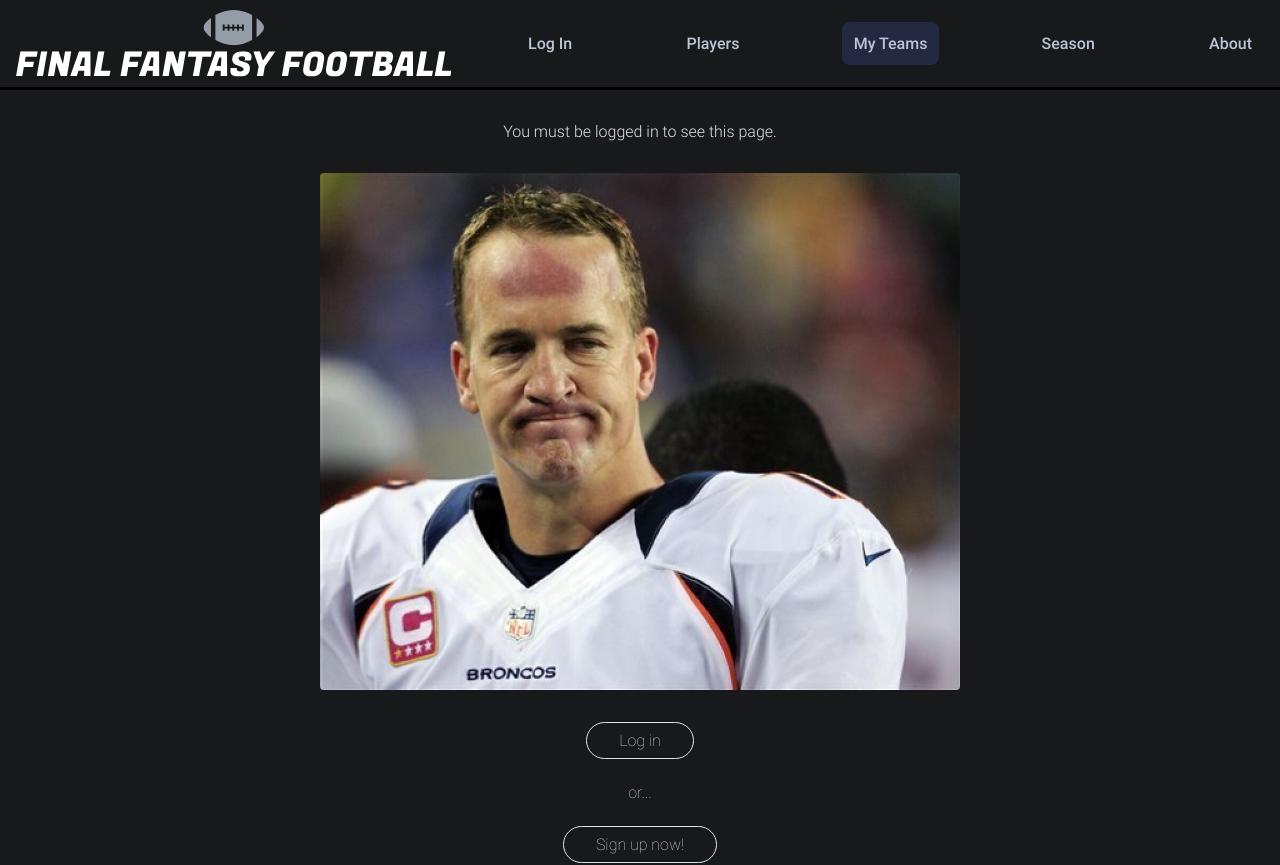
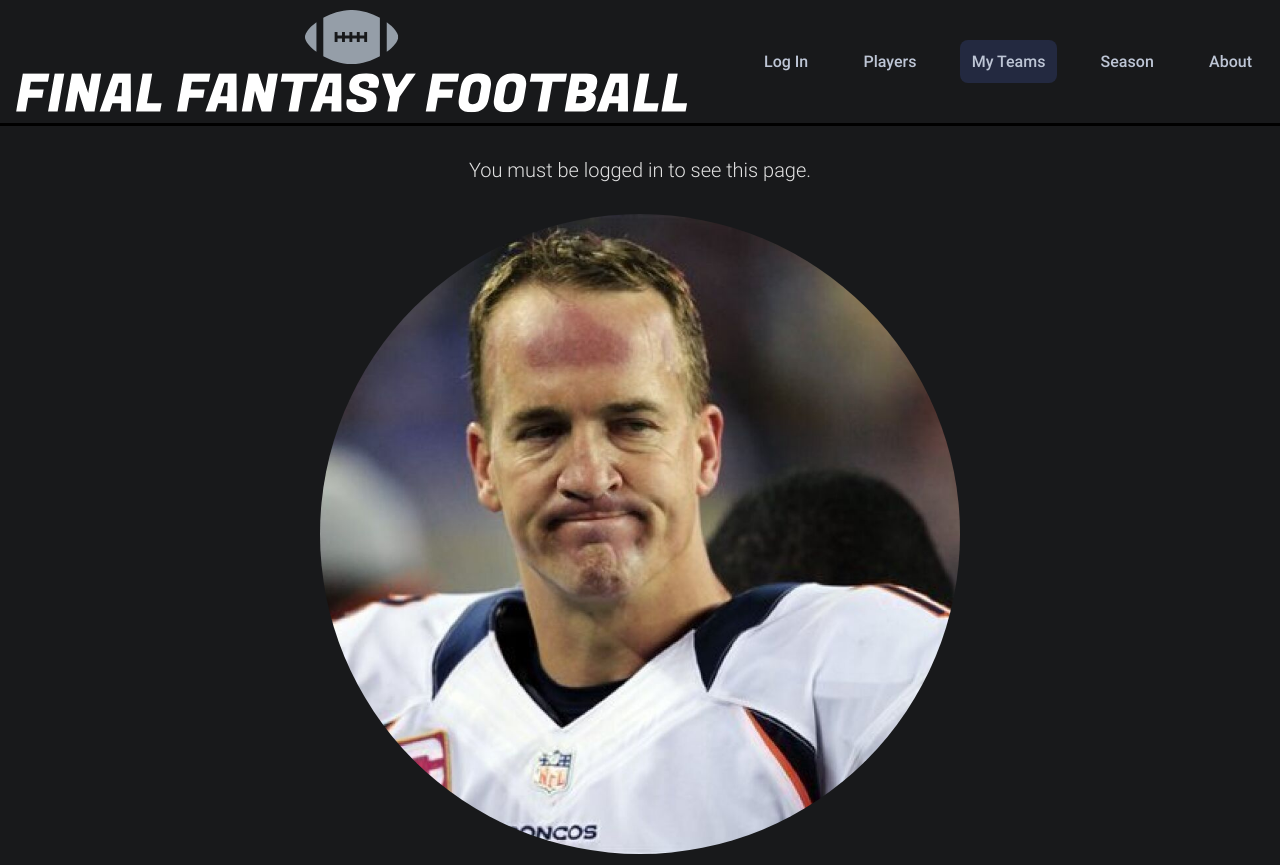
Before and after one commit to AdamPie29/final-fantasy-football, a React (Create React App) app in the folder client/: page /teams in a window 1280 px wide. Shown: the top 865 px of the page. Built offline with nearby package versions, Linux system fonts and the light colour scheme; the HTML template or start-up script is replaced by a standard one.

Commit message:
adds styling to player table for tablet

```diff
--- a/client/src/components/Nav/Nav.scss
+++ b/client/src/components/Nav/Nav.scss
@@ -6,6 +6,7 @@
     @include tablet {
         width: 100%;
         margin-left: 2rem;
+        max-width: 34rem;
     }
 
     &__list {
--- a/client/src/components/PlayerItem/PlayerItem.scss
+++ b/client/src/components/PlayerItem/PlayerItem.scss
@@ -35,7 +35,11 @@
             display: flex;
             flex-direction: row;
             flex-wrap: nowrap;
+            width: 9rem;
 
+            @include tablet {
+                width: 11rem;
+            }
 
 
             &__name {
--- a/client/src/components/PlayerTable/PlayerTable.js
+++ b/client/src/components/PlayerTable/PlayerTable.js
@@ -1,5 +1,5 @@
 import "./PlayerTable.scss";
-import { useEffect, useState } from "react";
+import { useEffect } from "react";
 import PlayerItem from "../PlayerItem/PlayerItem";
 import PlayerTableHeading from "../PlayerTableHeading/PlayerTableHeading";
 import axios from 'axios';
@@ -57,9 +57,7 @@ function PlayerTable ({ playerData, setPlayerData, nameOrdered, setNameOrdered,
     }, [fumblesOrdered])
 
     return (
-
         <div className="playertable">
-
             <div className="playertable__table">
                 <PlayerTableHeading
                 setNameOrdered={setNameOrdered}
--- a/client/src/components/PlayerTable/PlayerTable.scss
+++ b/client/src/components/PlayerTable/PlayerTable.scss
@@ -1,13 +1,26 @@
 @use "../../styles/partials/variables" as *;
+@use "../../styles/partials/mixins" as *;
 
 .playertable {
     padding: 1rem;
+
+    @include tablet {
+        padding: 0rem 4rem;
+        display: flex;
+        justify-content: center;
+        margin-bottom: 4rem;
+    }
 
     &__table {
         background-color: $background-table;
         border-radius: 20px;
         height: 30rem;
-        padding: 0 10px 10px 10px;
+        padding: 0 0.625rem 0.625rem 0.625rem;
         overflow: scroll;
+
+        @include tablet {
+            padding: 0rem 1rem;
+            max-width: 45.6rem;
+        }
     }
 }
--- a/client/src/components/PlayerTableHeading/PlayerTableHeading.scss
+++ b/client/src/components/PlayerTableHeading/PlayerTableHeading.scss
@@ -1,4 +1,5 @@
 @use "../../styles/partials/variables" as *;
+@use "../../styles/partials/mixins" as *;
 
 .heading {
     display: flex;
@@ -23,6 +24,16 @@
     &__title-name {
         min-width: 10rem;
         justify-content: center;
+        flex: 1;
+        max-width: 12rem;
+
+        @include tablet {
+            width: 9rem;
+            min-width: 10rem;
+            flex: 1;
+            max-width: 14rem;
+            font-size: 0.715rem;
+        }
     }
 }
 
--- a/client/src/pages/TeamsPage/TeamsPage.scss
+++ b/client/src/pages/TeamsPage/TeamsPage.scss
@@ -42,14 +42,20 @@
     &__not-logged-title {
         padding-top: 1rem;
         font-weight: 500;
+
+        @include tablet {
+            font-size: 1.25rem;
+        }
     }
 
     &__not-logged-img {
         margin-top: 2rem;
         width: 50vw;
         margin-bottom: 2rem;
-        border-radius: 4px;
-        // box-shadow: 5px 5px 70px 40px red;
+        border-radius: 50%;
+        height: 50vw;
+        object-fit: cover;
+        object-position: 10% 10%;
     }
 
     &__not-logged-button {
```
Also changed, not shown: client/src/assets/icons/add.svg.
